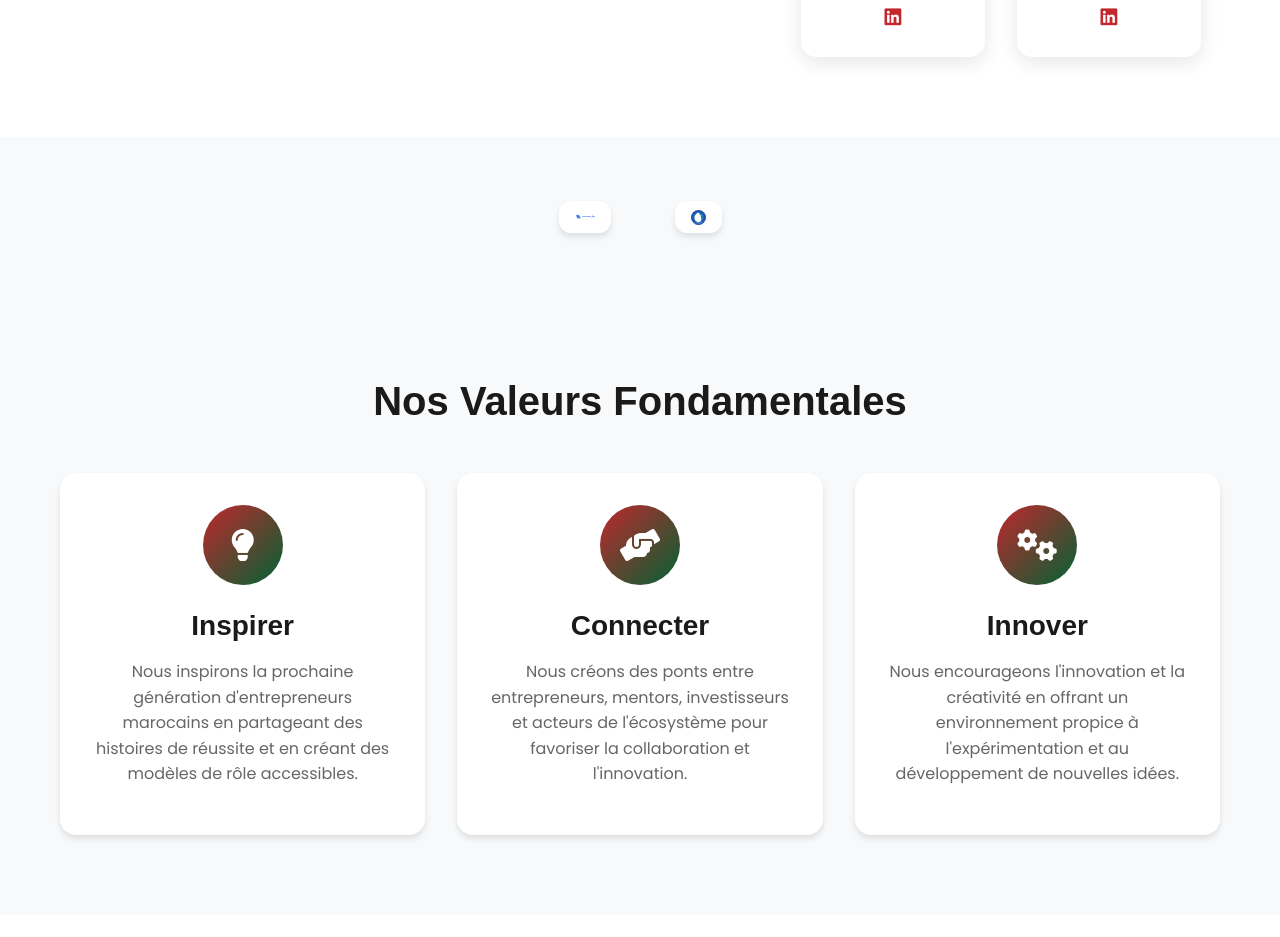
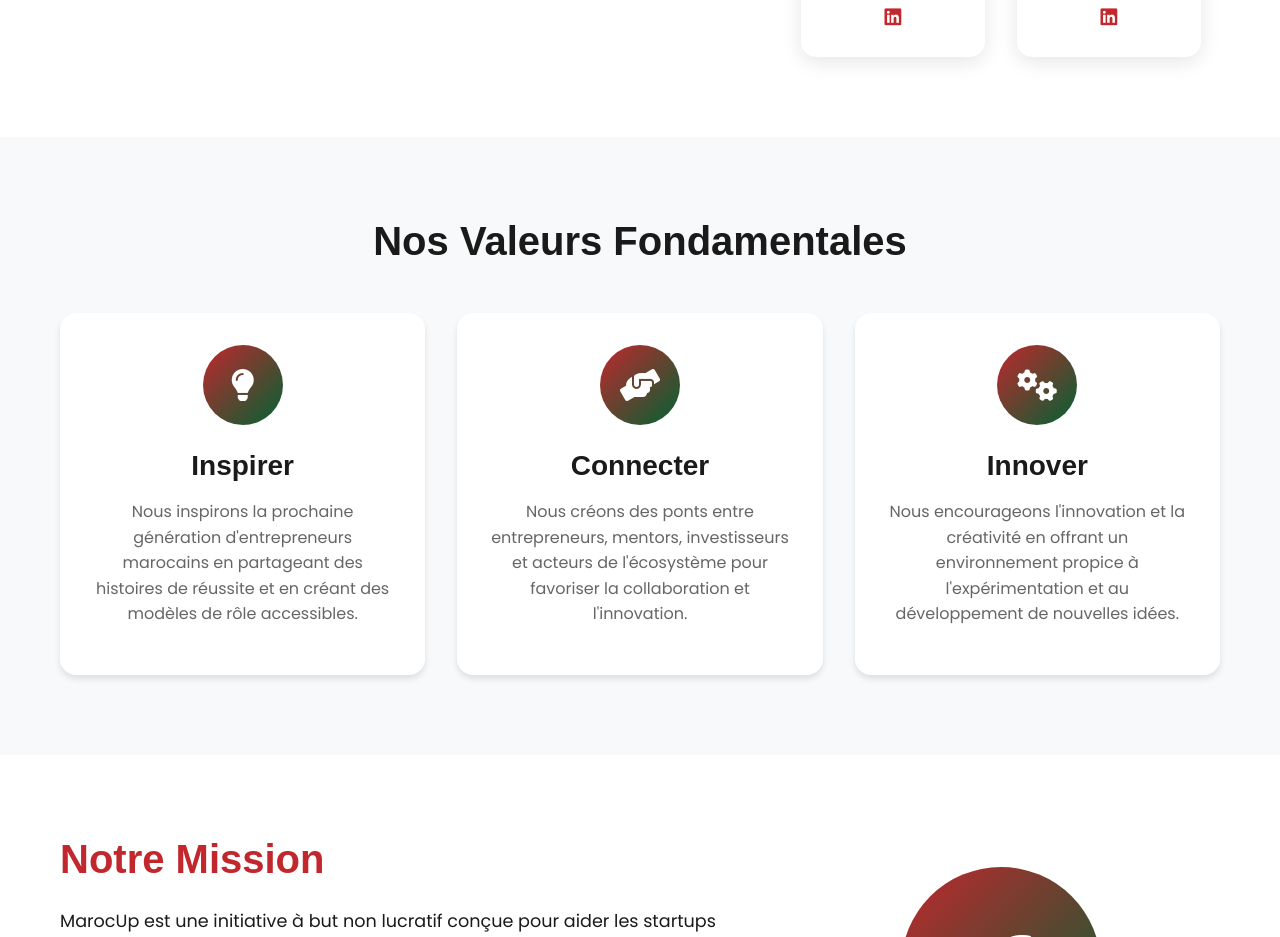
Before and after one commit to kbouri/MarocUpfinal, a Next.js app: page /about in a window 1280 px wide. Shown: the part 940-1877 px from the top of the page. Built offline with nearby package versions, Linux system fonts and the light colour scheme; a web font is replaced by a local one.

Commit message:
Remove Next Jeel and Tech Bridge Africa logos from About page

```diff
--- a/src/app/about/page.tsx
+++ b/src/app/about/page.tsx
@@ -124,32 +124,6 @@ export default function AboutPage() {
         </div>
       </section>
 
-      {/* Partners Logos Section */}
-      <section className="partners-logos-section">
-        <div className="container">
-          <div className="partners-logos">
-            <div className="partner-logo">
-              <Image
-                src="/images/next-jeel-logo.svg"
-                alt="Next Jeel"
-                width={200}
-                height={60}
-                style={{ objectFit: 'contain' }}
-              />
-            </div>
-            <div className="partner-logo">
-              <Image
-                src="/images/tech-bridge-africa-logo.svg"
-                alt="Tech Bridge Africa"
-                width={120}
-                height={120}
-                style={{ objectFit: 'contain' }}
-              />
-            </div>
-          </div>
-        </div>
-      </section>
-
       {/* Values Section */}
       <section className="values-section">
         <div className="container">
--- a/src/app/globals.css
+++ b/src/app/globals.css
@@ -1407,47 +1407,6 @@ p {
   margin-bottom: 1rem;
 }
 
-/* Partners Logos Section */
-.partners-logos-section {
-  padding: 4rem 0;
-  background: var(--light-gray);
-}
-
-.partners-logos {
-  display: flex;
-  justify-content: center;
-  align-items: center;
-  gap: 4rem;
-  flex-wrap: wrap;
-}
-
-.partner-logo {
-  display: flex;
-  align-items: center;
-  justify-content: center;
-  padding: 1rem;
-  background: white;
-  border-radius: 12px;
-  box-shadow: var(--shadow);
-  transition: transform 0.3s ease, box-shadow 0.3s ease;
-}
-
-.partner-logo:hover {
-  transform: translateY(-5px);
-  box-shadow: var(--shadow-hover);
-}
-
-@media (max-width: 768px) {
-  .partners-logos {
-    gap: 2rem;
-    flex-direction: column;
-  }
-
-  .partner-logo {
-    max-width: 200px;
-  }
-}
-
 /* Responsive Design */
 @media (max-width: 768px) {
   .nav-menu {
```
Also changed, not shown: public/images/next-jeel-logo.svg (deleted), public/images/tech-bridge-africa-logo.svg (deleted).
